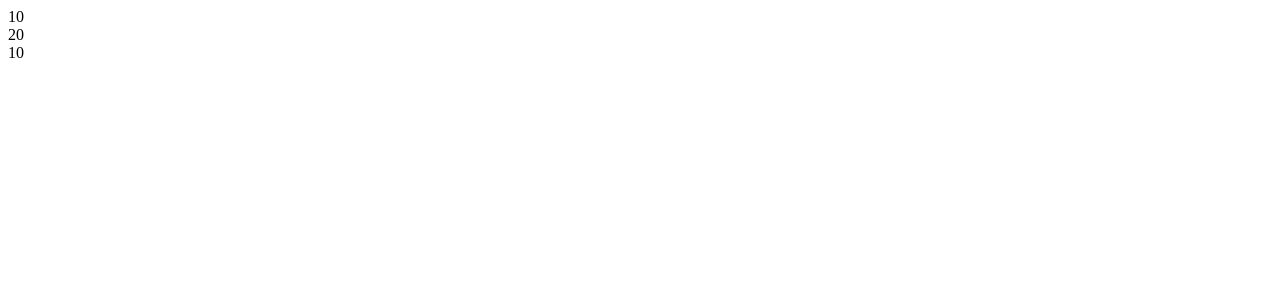
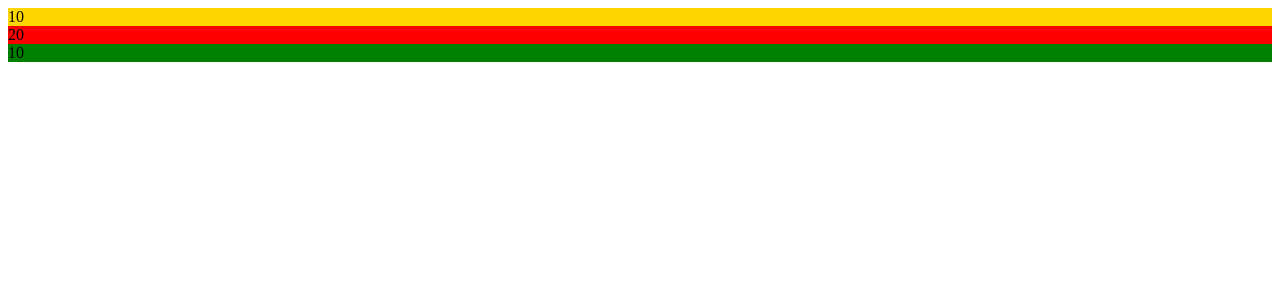
Before and after one commit to c1b3rt00lk1t/free-tabata, a React (Create React App) app: page / in a window 1280 px wide. Shown: the top 300 px of the page. Built offline with nearby package versions, Linux system fonts and the light colour scheme.

Commit message:
Added the three prepare/work/rest buttons with some initial styling.

```diff
--- a/src/App.js
+++ b/src/App.js
@@ -1,6 +1,7 @@
 import React from 'react';
 import CountdownButton from './components/CountdownButton';
 import {FreeTabataProvider} from './context/FreeTabataContext';
+
 
 
 function App() {
--- a/src/components/CountdownButton.jsx
+++ b/src/components/CountdownButton.jsx
@@ -1,12 +1,13 @@
 import React, { useContext } from 'react'
 import FreeTabataContext from '../context/FreeTabataContext'
+
 
 const CountdownButton = ({type}) => {
 
   const context = useContext(FreeTabataContext);
   const countdown = context[type];
   return (
-    <div>{countdown}</div>
+    <div className={type}>{countdown}</div>
   )
 }
 
--- /dev/null
+++ b/src/index.css
@@ -0,0 +1,14 @@
+
+
+
+.prepareCountdown{
+    background-color:gold
+}
+
+.workCountdown{
+    background-color: red;
+}
+
+.restCountdown{
+    background-color: green;
+}
--- a/src/index.js
+++ b/src/index.js
@@ -1,6 +1,7 @@
 import React from "react";
 import ReactDOM from "react-dom";
 import App from "./App";
+import './index.css';
 import * as serviceWorkerRegistration from "./serviceWorkerRegistration";
 
 
```
